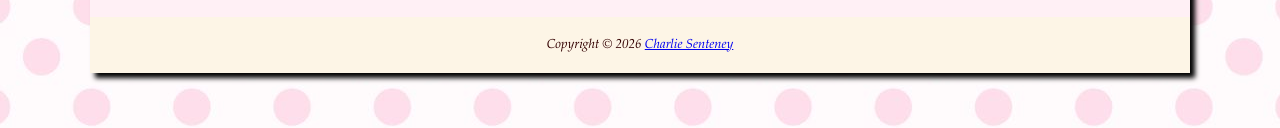
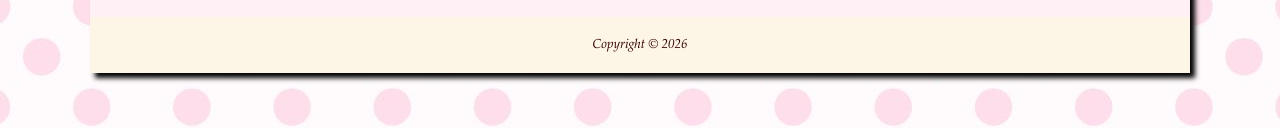
Before and after one commit to CharlieWarlie/HelloKitty-AirBnB, a plain HTML site: page contact.html in a window 1280 px wide. Shown: the part 667-795 px from the top of the page. Drawn offline with Linux system fonts and the light colour scheme.

Commit message:
Update contact.html

```diff
--- a/contact.html
+++ b/contact.html
@@ -41,7 +41,6 @@
   </main>
   <footer>
   Copyright &copy; 2026
-  <a href="m0580661@amarillocollege.com">Charlie Senteney</a>  <!--Contact information--!>
   </footer>
 </div>
 </body>
```
